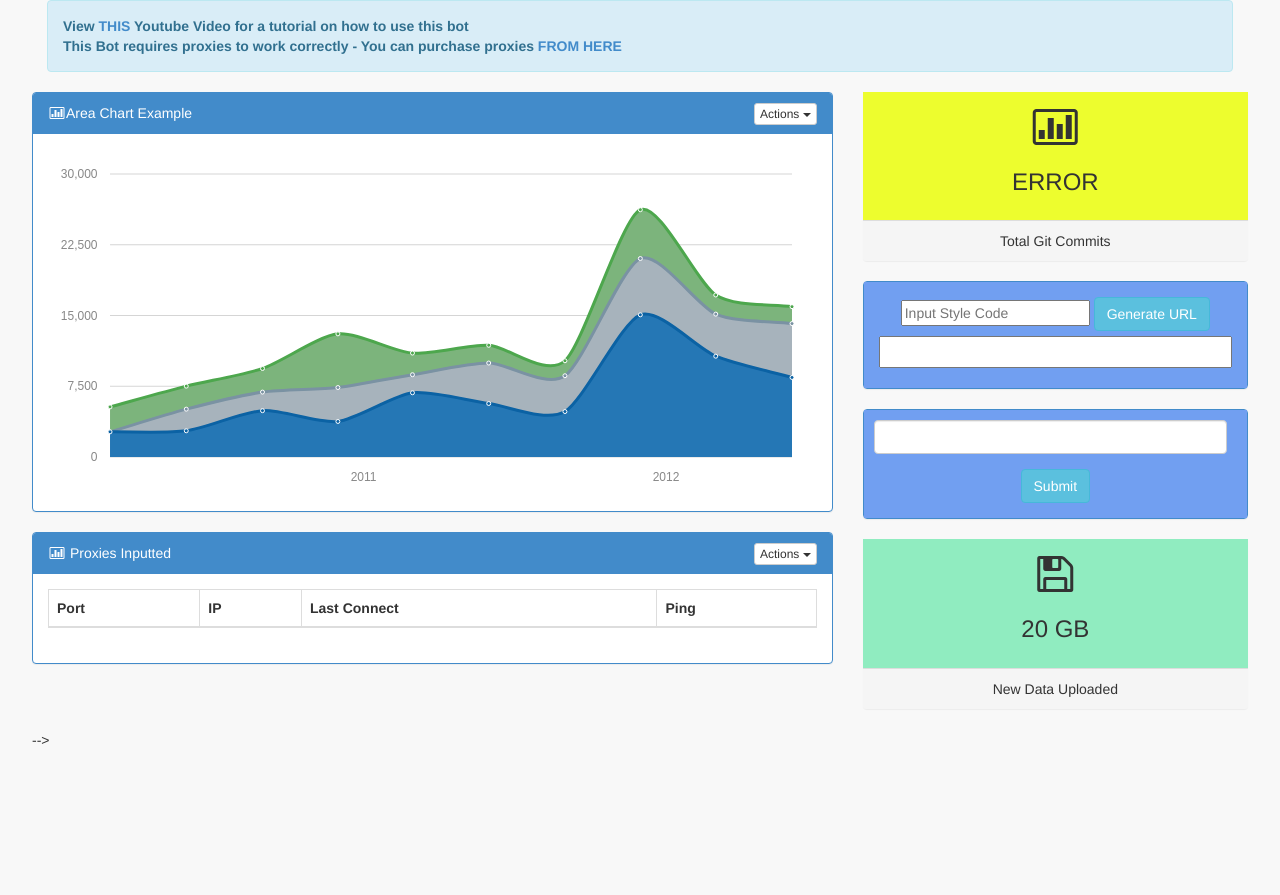
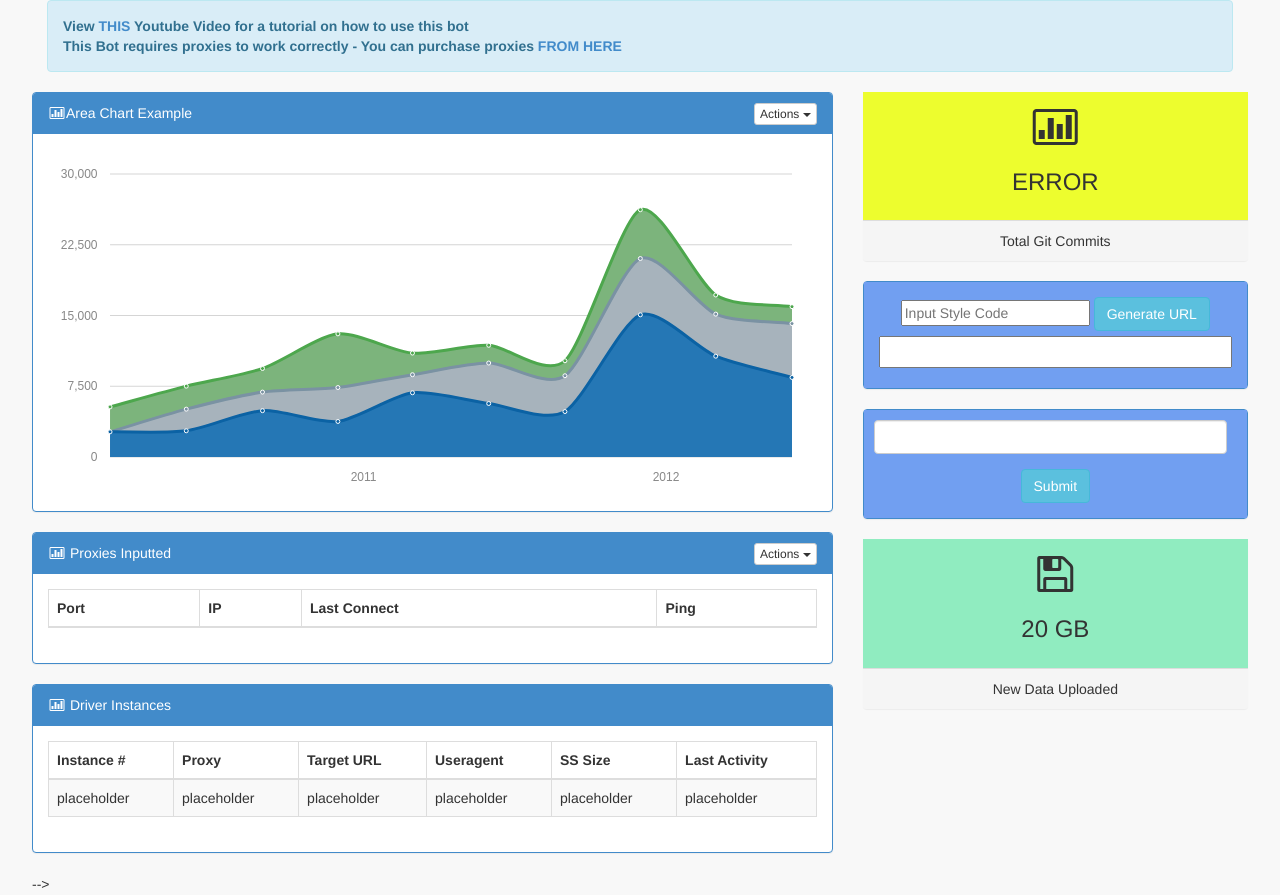
Before and after one commit to theriley106/SneakerBotTutorials, a Flask app: page / in a window 1280 px wide. Before the commit the page ends 744 px from the top, so only its background shows below. Run offline with Flask 2, Linux system fonts and the light colour scheme; data that the repository does not hold is empty; some libraries are stand-ins or nearby versions.

Commit message:
Added driver instances

```diff
--- /dev/null
+++ b/templates/driverInfo.html
@@ -0,0 +1,42 @@
+<div class="panel panel-primary">
+<div class="panel-heading">
+    <i class="fa fa-bar-chart-o fa-fw"></i> Driver Instances
+    <div class="pull-right">
+    </div>
+</div>
+
+<div class="panel-body">
+    <div class="row">
+        <div class="col-lg-12">
+            <div class="table-responsive">
+                <table class="table table-bordered table-hover table-striped">
+                    <thead>
+                        <tr>
+                            <th>Instance #</th>
+                            <th>Proxy</th>
+                            <th>Target URL</th>
+                            <th>Useragent</th>
+                            <th>SS Size</th>
+                            <th>Last Activity</th>
+                        </tr>
+                    </thead>
+                    <tbody>
+                        <tr>
+                            <td>placeholder</td>
+                            <td>placeholder</td>
+                            <td>placeholder</td>
+                            <td>placeholder</td>
+                            <td>placeholder</td>
+                            <td>placeholder</td>
+                        </tr>
+                    </tbody>
+                </table>
+            </div>
+
+        </div>
+
+    </div>
+    <!-- /.row -->
+</div>
+<!-- /.panel-body -->
+</div>
--- a/templates/index.html
+++ b/templates/index.html
@@ -33,6 +33,7 @@
                     <!--Simple table example -->
                     {% include 'simpleTable.html' %}
                     <!--End simple table example -->
+                    {% include 'driverInfo.html' %}
 
                 </div>
 
```
